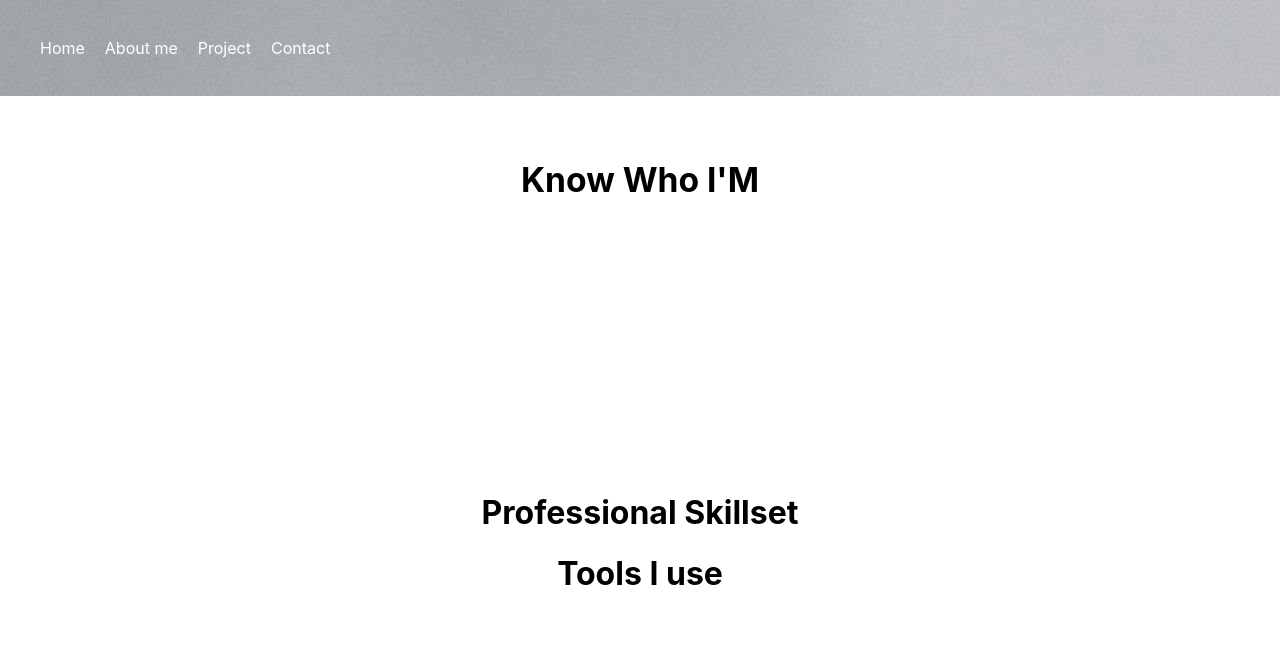
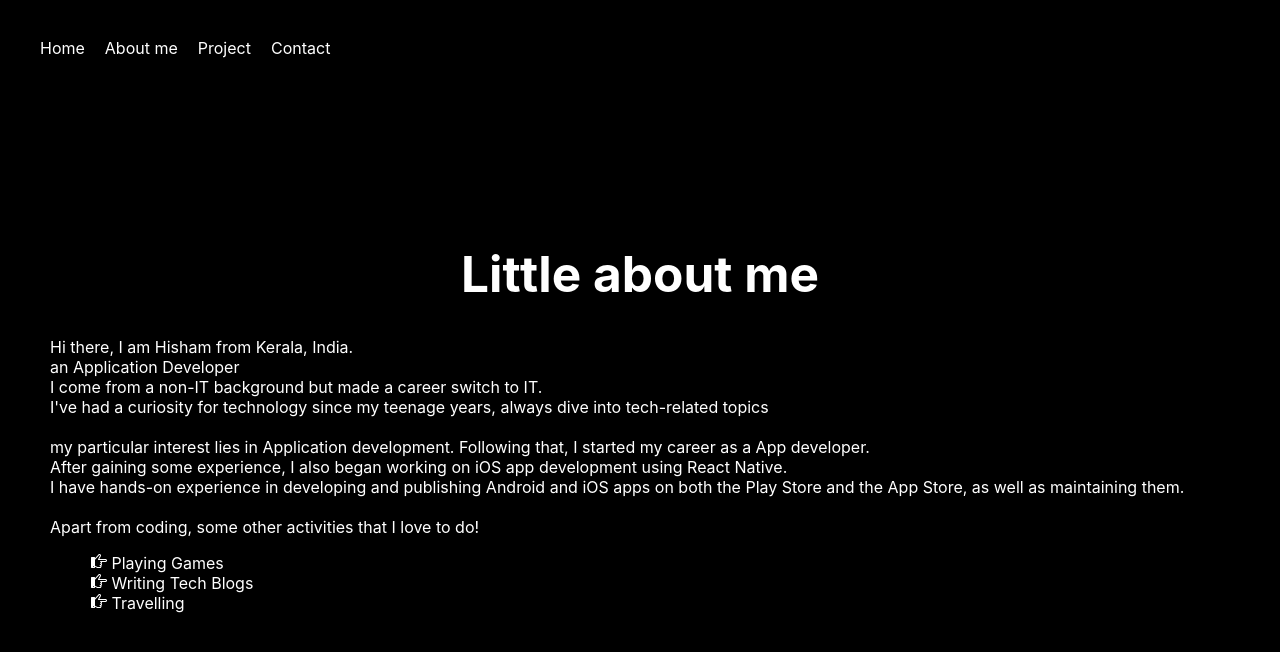
Before and after one commit to Hisham546/hisham-portfolio, a React (Create React App) app: page /about in a window 1280 px wide. Shown: the top 652 px of the page. Built offline with nearby package versions, Linux system fonts and the light colour scheme.

Commit message:
ui changes

```diff
--- a/public/index.html
+++ b/public/index.html
@@ -24,7 +24,7 @@
       work correctly both with client-side routing and a non-root public URL.
       Learn how to configure a non-root public URL by running `npm run build`.
     -->
-    <title>React App</title>
+    <title>Hisham| Portfolio</title>
   </head>
   <body>
     <noscript>You need to enable JavaScript to run this app.</noscript>
--- a/src/App.js
+++ b/src/App.js
@@ -9,7 +9,7 @@ import {
   Routes,
   Navigate
 } from "react-router-dom";
-import About from "./components/data/about/about";
+import About from "./presentation/about/about";
 
 import ScrollToTop from "./components/data/ScrollToTop";
 
--- a/src/components/data/Navbar.css
+++ b/src/components/data/Navbar.css
@@ -2,7 +2,7 @@
     padding: 20px 0px;
     display: flex;
     justify-content: space-between;
-    background-image:  url(../assets/images/mountain.jpg);
+     background-color: black;
 
 }
 
@@ -85,7 +85,7 @@ html {
 }
 
 .topHeadings:hover {
-    color: #E0AB2B;
+    color:  #cd5ff8;;
     background-size: 100% .1em;
     background-position: left bottom;
     cursor: pointer;
--- a/src/components/data/navbar.js
+++ b/src/components/data/navbar.js
@@ -11,7 +11,7 @@ import {
   AiOutlineFundProjectionScreen,
   AiOutlineUser,
 } from "react-icons/ai";
-import About from "./about/about";
+import About from "../../presentation/about/about";
 
 function NavBar() {
   const [menu, setMenu] = useState("home")
--- /dev/null
+++ b/src/presentation/about/AboutCard.js
@@ -0,0 +1,48 @@
+import React from "react";
+import Card from "react-bootstrap/Card";
+import { ImPointRight } from "react-icons/im";
+import './about.css'
+function AboutCard() {
+  return (
+    <Card className="quote-card-view">
+      <Card.Body>
+        <blockquote className="blockquote mb-0">
+          <p style={{ textAlign: "justify",color:'white' }}>
+            Hi there, I am <span className="purple">Hisham </span>
+            from <span className="purple"> Kerala, India.</span>
+            <br />
+            an Application Developer
+            <br />
+            I come from a non-IT background but made a career switch to IT.<br />
+            I've had a curiosity for technology since my teenage years, always dive into tech-related topics
+            <br />
+            <br />
+            my particular interest lies in Application development. Following that, I started my career as a App developer.
+            <br/>
+            After gaining some experience, I also began working on iOS app development using React Native.
+            <br/>
+            I have hands-on experience in developing and publishing Android and iOS apps on both the Play Store and the App Store, as well as maintaining them.
+            <br />
+            <br />
+            Apart from coding, some other activities that I love to do!
+          </p>
+          <ul>
+            <li className="about-activity">
+              <ImPointRight style={{color:'white'}} /> Playing Games
+            </li>
+            <li className="about-activity">
+              <ImPointRight style={{color:'white'}} /> Writing Tech Blogs
+            </li>
+            <li className="about-activity">
+              <ImPointRight  style={{color:'white'}}/> Travelling
+            </li>
+          </ul>
+
+
+        </blockquote>
+      </Card.Body>
+    </Card>
+  );
+}
+
+export default AboutCard;
--- /dev/null
+++ b/src/presentation/about/about.css
@@ -0,0 +1,20 @@
+.about-activity {
+    list-style: none !important;
+    text-align: left !important;
+    padding-left: 1px !important;
+    color: white;
+}
+
+.about-section {
+    position: relative !important;
+    padding-top: 100px !important;
+    padding-bottom: 30px !important;
+    justify-content: center;
+
+    background-color: black
+}
+.quote-card-view {
+    border: none !important;
+    color: white !important;
+    background-color: transparent !important;
+  }
--- a/src/components/data/about/about.js
+++ b/src/presentation/about/about.js
@@ -1,8 +1,8 @@
 
 import React from "react";
 import { Container, Row, Col } from "react-bootstrap";
-
-
+import AboutCard from "./AboutCard";
+import './about.css'
 function About() {
  return(
 
@@ -14,14 +14,15 @@ function About() {
           md={7}
           style={{
             justifyContent: "center",
-            paddingTop: "30px",
-            paddingBottom: "50px",
+            paddingTop: "5px",
+            paddingBottom: "30px",
+
           }}
         >
-          <h1 style={{ fontSize: "2.1em", paddingBottom: "20px" }}>
-            Know Who <strong className="purple">I'M</strong>
+          <h1 style={{ fontSize: "3.1em",color:'white' }}>
+          Little about me
           </h1>
-          {/* <Aboutcard /> */}
+          <AboutCard/>
         </Col>
         <Col
           md={5}
--- a/src/presentation/home.css
+++ b/src/presentation/home.css
@@ -96,11 +96,14 @@ html {
 .home-section {
   position: relative;
   z-index: -1;
-  background-image: var(--image-gradient), url(../components/assets/images/mountain.jpg);
+  /* background-image: var(--image-gradient), url(../components/assets/images/mountain.jpg); */
   background-position: top center;
+  background-color: black;
   background-repeat: no-repeat;
   padding-bottom: 30px !important;
   padding-top: 30px !important;
+  justify-content: center;
+  display: flex;
 }
 
 html {
@@ -121,7 +124,7 @@ html {
 
 
 .home-content {
-  padding: 9rem 0 2rem !important;
+  padding: 14rem 0 2rem !important;
   color: whitesmoke;
   text-align: left;
 }
@@ -131,7 +134,7 @@ html {
 
 .heading {
   font-size: 2.4em !important;
-  padding-left: 50px !important;
+  padding-left: 450px !important;
 }
 .wave {
   animation-name: wave-animation; /* Refers to the name of your @keyframes element below */
@@ -169,7 +172,7 @@ html {
 }
 .heading-name {
   font-size: 2.5em !important;
-  padding-left: 45px !important;
+  padding-left: 500px !important;
 }
 .main-name {
   color: #cd5ff8;
--- a/src/presentation/home.js
+++ b/src/presentation/home.js
@@ -1,7 +1,7 @@
 import React from "react";
 import { useState, useEffect } from "react";
 import './home.css'
-import image from '../components/assets/images/abstract-textured-backgound.jpg'
+import image from '../components/assets/images/raybilcliff.jpg'
 import { TypeAnimation } from 'react-type-animation';
 import { Container, Row, Col } from "react-bootstrap";
 import Type from "../components/data/Type";
@@ -12,7 +12,7 @@ export function Home() {
         <section>
             <Container fluid className="home-section" id="home">
 
-                <Container  className="home-content">
+                <Container className="home-content">
                     <Row>
                         <Col md={7} className="home-header">
                             <h1 style={{ paddingBottom: 15 }} className="heading">
@@ -27,19 +27,12 @@ export function Home() {
                                 <strong className="main-name"> MUHAMMED HISHAM</strong>
                             </h1>
 
-                            <div style={{ padding: 50, textAlign: "left" }}>
+                            <div style={{ padding: 50, textAlign: "center" }}>
                                 <Type />
                             </div>
                         </Col>
 
-                        <Col md={5} style={{ paddingBottom: 20 }}>
-                            {/* <img
-                  src={homeLogo}
-                  alt="home pic"
-                  className="img-fluid"
-                  style={{ maxHeight: "450px" }}
-                /> */}
-                        </Col>
+
                     </Row>
                 </Container>
             </Container>
```
Also changed, not shown: src/presentation/project/project.js (added, +10 -0 lines).
